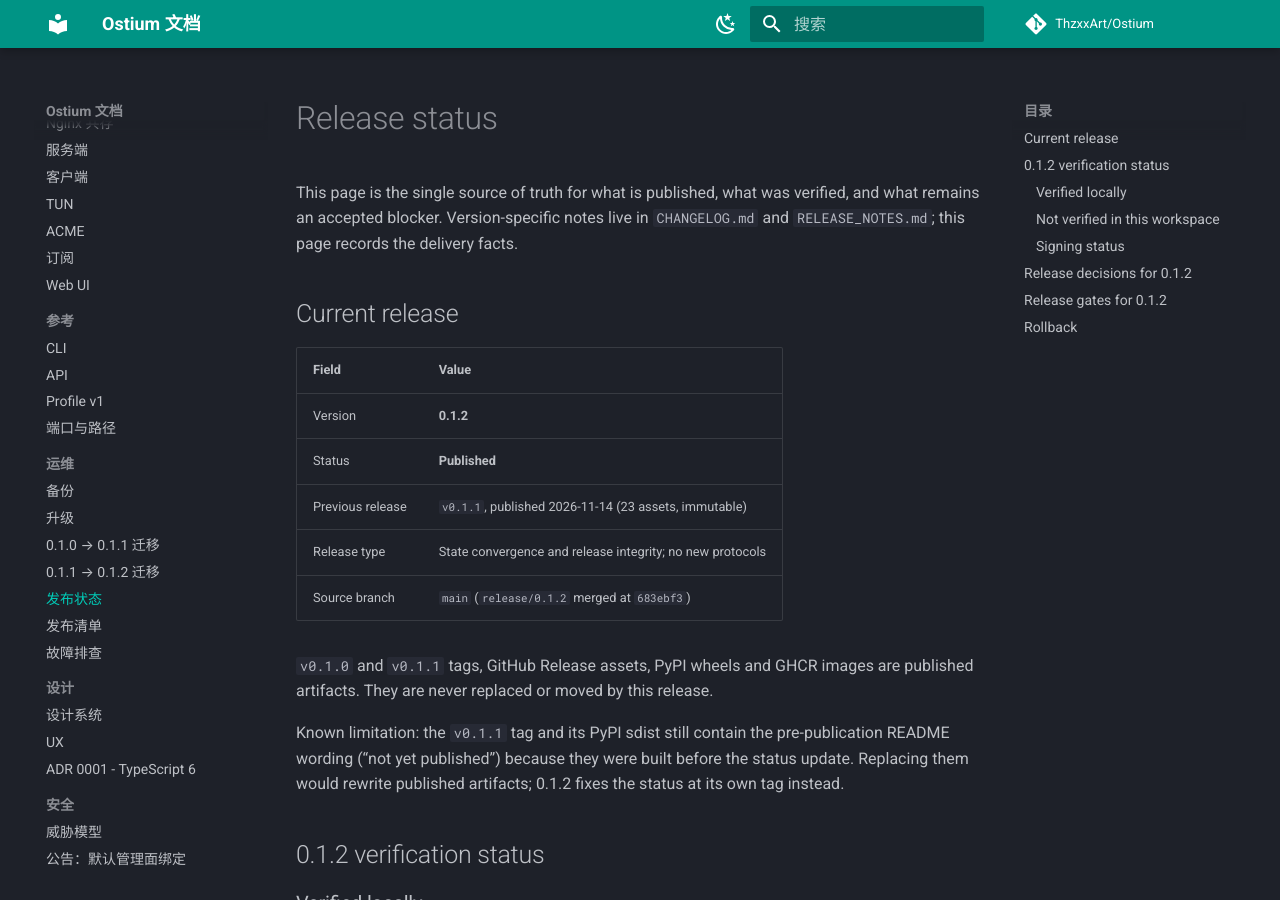
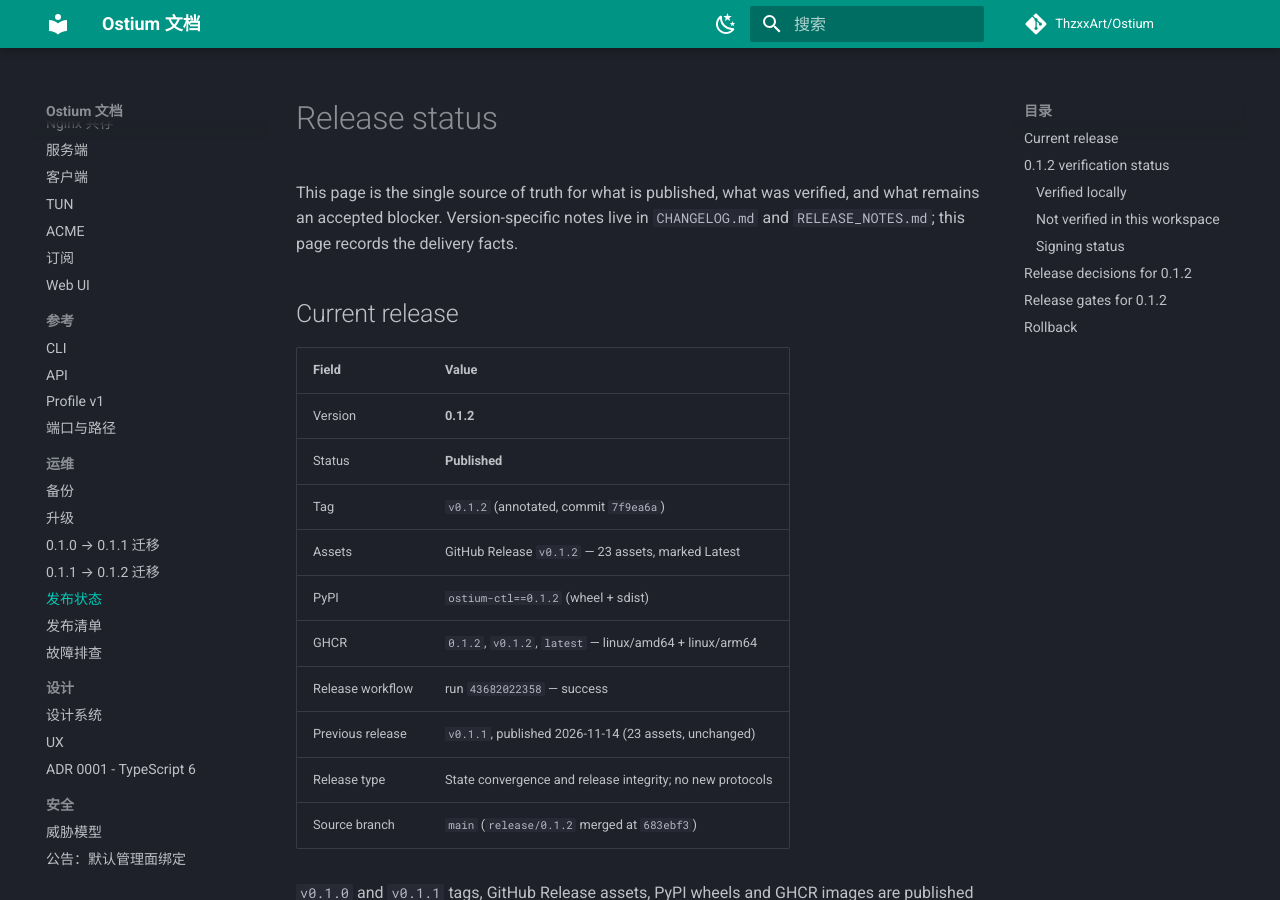
Before and after one commit to ThzxxArt/Ostium, an MkDocs documentation site: the page built from docs/release-status.md, in a window 1280 px wide and 900 px high. Built offline with MkDocs 1.6.1 and Material for MkDocs 9.7.7, drawn with Linux system fonts in a browser that asks for light colours; comment, search, counter and statistics services are not loaded; some of the changed text lies outside the part shown.

Commit message:
docs: record the v0.1.2 publication result
Tag 7f9ea6a, release workflow 43682022358, 23 assets, PyPI wheel/sdist, GHCR amd64/arm64 tags, and the read-only verify-release result. v0.1.0/v0.1.1 remain unchanged.

```diff
--- a/docs/release-status.md
+++ b/docs/release-status.md
@@ -10,7 +10,12 @@ verified, and what remains an accepted blocker. Version-specific notes live in
 |---|---|
 | Version | **0.1.2** |
 | Status | **Published** |
-| Previous release | `v0.1.1`, published 2026-11-14 (23 assets, immutable) |
+| Tag | `v0.1.2` (annotated, commit `7f9ea6a`) |
+| Assets | GitHub Release `v0.1.2` — 23 assets, marked Latest |
+| PyPI | `ostium-ctl==0.1.2` (wheel + sdist) |
+| GHCR | `0.1.2`, `v0.1.2`, `latest` — linux/amd64 + linux/arm64 |
+| Release workflow | run `43682022358` — success |
+| Previous release | `v0.1.1`, published 2026-11-14 (23 assets, unchanged) |
 | Release type | State convergence and release integrity; no new protocols |
 | Source branch | `main` (`release/0.1.2` merged at `683ebf3`) |
 
@@ -60,6 +65,11 @@ before the status update. Replacing them would rewrite published artifacts;
   replacement recovery, subscription-refresh error persistence, installer
   reinstall and upgrade snapshots on Linux/macOS/Windows, validation-error
   serialization, coverage-gate stability). See `V0.1.2_REVIEW_ROUND4.md`.
+- Publication verification: `scripts/verify-release.sh --version 0.1.2`
+  downloaded all 23 assets, `sha256sum -c SHA256SUMS` passed, all five core
+  platforms are present, build attestations verified, and PyPI reports
+  `ostium-ctl==0.1.2`. The wheel and sdist SHA-256 values match between the
+  GitHub Release and PyPI.
 
 ### Not verified in this workspace
 
```
Also changed, not shown: V0.1.2_IMPLEMENTATION_STATUS.md (+2 -2 lines), V0.1.2_RC_REPORT.md (+4 -4 lines), V0.1.2_REVIEW_ROUND4.md (+16 -5 lines).
